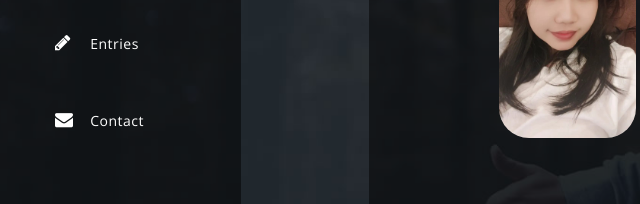
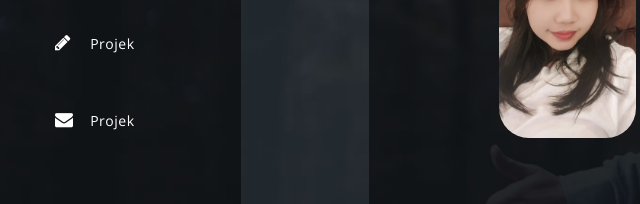
Before and after one commit to Arni652/Arni652.github.io, a plain HTML site: page Portofolio Anniwarni/index.html in a window 1280 px wide. Shown: the part 366-570 px from the top of the page, 15-655 px from the left. Drawn offline with nearby package versions, Linux system fonts and the light colour scheme.

Commit message:
Update index.html

```diff
--- a/Portofolio Anniwarni/index.html
+++ b/Portofolio Anniwarni/index.html
@@ -43,8 +43,8 @@
             <li><a href="#1"><i class="fa fa-home"></i> <em>Home</em></a></li>
             <li><a href="#2"><i class="fa fa-support"></i> <em>Second</em></a></li>
             <li><a href="#3"><i class="fa fa-user"></i> <em>About</em></a></li>
-            <li><a href="#4"><i class="fa fa-pencil"></i> <em>Entries</em></a></li>
-            <li><a href="#6"><i class="fa fa-envelope"></i> <em>Contact</em></a></li>
+            <li><a href="#4"><i class="fa fa-pencil"></i> <em>Projek</em></a></li>
+            <li><a href="#6"><i class="fa fa-envelope"></i> <em>Projek</em></a></li>
 
           </ul>
         </nav>
```
